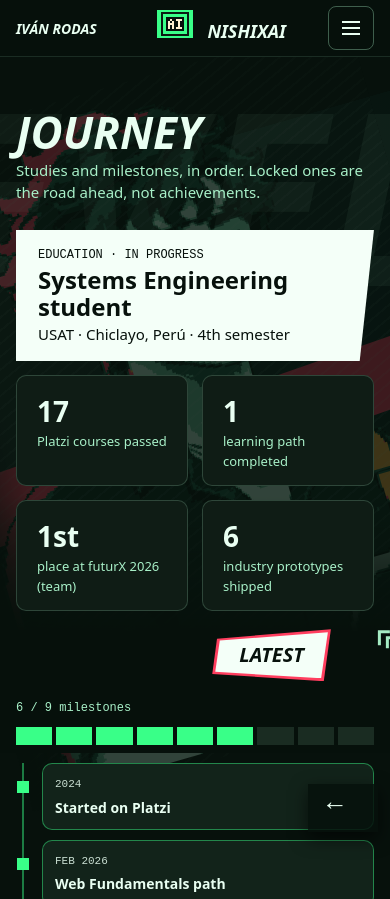
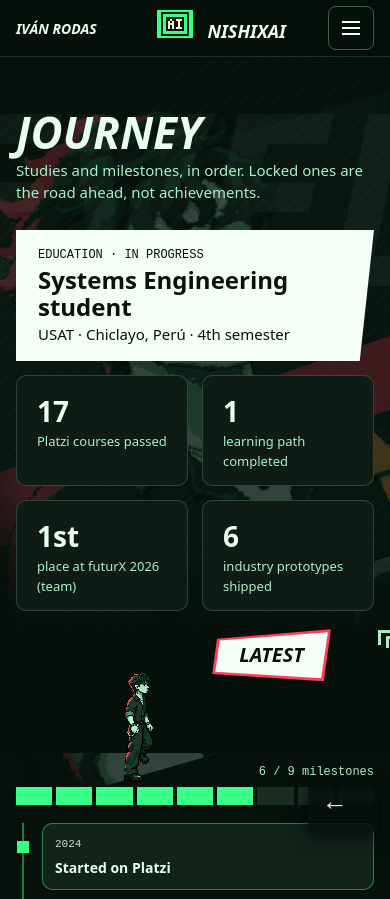
Before and after one commit to Nishix03/Nishix03.github.io, an Astro site in the folder frontend/: page /journey in a window 390 px wide. Shown: the top 899 px of the page. Built offline with nearby package versions, Linux system fonts and the light colour scheme; Astro itself is replaced by a stand-in of ours.

Commit message:
Añadir a mini Iván caminando por la barra de Journey
La tira de 8 poses de Codex recorre el carril de hitos con una pisada neón en cada paso. La página también recibe sus textos en español y deja visible al avatar en escritorio.

```diff
--- a/frontend/src/pages/journey.astro
+++ b/frontend/src/pages/journey.astro
@@ -3,9 +3,10 @@
 import PageShell from '../components/PageShell.astro';
 import AvatarCutin from '../components/AvatarCutin.astro';
 import Sprite from '../components/Sprite.astro';
-import { getContent } from '../content';
+import { getContent, localeFromUrl, localePath } from '../content';
 
-const { ui, journeyIntro, education, facts, milestones, diary, platzi } = getContent();
+const locale = localeFromUrl(Astro.url);
+const { ui, journeyIntro, education, facts, milestones, diary, platzi } = getContent(locale);
 const page = ui.pages.journey;
 ---
 
@@ -37,12 +38,22 @@
     <div class="timeline">
       <!-- El personaje camina sobre la barra; LATEST marca el último hito alcanzado -->
       <div class="timeline__walker" aria-hidden="true" data-loop>
+        <!-- Mini Iván camina por el carril de hitos: la tira dibuja los pasos (8 cuadros, 800 ms) y
+             fx-trek lo desplaza de izquierda a derecha. -->
         <div class="fx-trek timeline__walker-track">
-          <div class="fx-walk timeline__walker-box">
-            3D
-            <br />
-            walk
-          </div>
+          <!-- Pisada neón, como la de Springtrap: un destello bajo los pies en cada paso (2 por ciclo de 800 ms). -->
+          <span class="timeline__step"></span>
+          <span class="timeline__walker-box">
+            <img
+              class="cutin__strip timeline__walker-strip"
+              src="/avatar/journey-walk.webp"
+              alt=""
+              width="768"
+              height="128"
+              decoding="async"
+              style="--d:800ms;--n:8;--e:-87.5%"
+            />
+          </span>
         </div>
       </div>
       <div class="latest" aria-hidden="true">
@@ -59,7 +70,7 @@
         ))}
       </div>
 
-      <p class="timeline__legend mono" aria-hidden="true">{milestones.filter((m) => !m.locked).length} / {milestones.length} milestones</p>
+      <p class="timeline__legend mono" aria-hidden="true">{milestones.filter((m) => !m.locked).length} / {milestones.length} {ui.milestones}</p>
       <div class="timeline__bar">
         {milestones.map((milestone, i) => (
           <div
@@ -70,7 +81,10 @@
       </div>
       <ol class="timeline__cards">
         {milestones.map((milestone, i) => (
-          <li class:list={{ 'timeline__first-locked': milestone.locked && !milestones[i - 1]?.locked }}>
+          <li
+            class:list={{ 'timeline__first-locked': milestone.locked && !milestones[i - 1]?.locked }}
+            data-label={ui.nextLocked}
+          >
             <div
               class:list={['milestone', { 'milestone--locked': milestone.locked }]}
               aria-disabled={milestone.locked ? 'true' : 'false'}
@@ -116,6 +130,13 @@
 </BaseLayout>
 
 <style>
+  /* Escritorio: arriba el contenido va a la izquierda; el avatar ocupa la derecha y no queda tapado. */
+  @media (min-width: 1024px) {
+    .journey__top,
+    .timeline {
+      max-width: 860px;
+    }
+  }
   .journey__top {
     display: flex;
     flex-wrap: wrap;
@@ -138,9 +159,6 @@
   }
   @media (max-width: 767px) {
     /* El marcador «3D walk» (aún sin sprite) se oculta en móvil: suelto parece un resto. */
-    .timeline__walker {
-      display: none;
-    }
     .journey__intro .journey__facts {
       display: grid;
       align-items: stretch;
@@ -200,37 +218,65 @@
 
   .timeline {
     position: relative;
-    padding-top: 90px;
+    padding-top: 150px;
   }
   .timeline__walker {
     position: absolute;
     left: 0;
     top: 0;
     width: 66%;
-    height: 64px;
+    height: 152px; /* los pies (ancla de suelo) quedan sobre la barra */
   }
   .timeline__walker-track {
     position: absolute;
     left: 0;
     bottom: 0;
-    width: calc(100% - 48px);
-    height: 60px;
+    width: calc(100% - 96px);
+    height: 128px;
   }
+  /* Cuadro de 96×128 (la rejilla lógica 192×256 a la mitad) con la tira de 8 poses dentro. */
   .timeline__walker-box {
     position: absolute;
     left: 0;
     bottom: 0;
-    width: 48px;
-    height: 60px;
-    display: grid;
-    place-items: center;
-    border: 2px dashed rgba(168, 240, 200, 0.6);
-    background: rgba(73, 224, 240, 0.12);
-    font-family: var(--font-pixel);
-    font-size: 10px;
-    color: var(--color-mint);
-    text-align: center;
-    line-height: 1.1;
+    width: 96px;
+    height: 128px;
+    overflow: hidden;
+  }
+  .timeline__walker-strip {
+    width: 800%;
+    height: 100%;
+  }
+  /* Solo transform y opacity: la sombra es fija y el compositor anima el destello sin repintar. */
+  .timeline__step {
+    position: absolute;
+    left: 48px;
+    bottom: 2px;
+    width: 60px;
+    height: 10px;
+    margin-left: -30px;
+    border-radius: 50%;
+    background: radial-gradient(closest-side, #b8ffd6, var(--color-neon) 45%, rgba(57, 255, 136, 0));
+    box-shadow:
+      0 0 12px var(--color-neon),
+      0 0 24px rgba(57, 255, 136, 0.55);
+    opacity: 0;
+    animation: walker-step 400ms var(--ease-p3r) infinite;
+  }
+  @keyframes walker-step {
+    0% {
+      opacity: 1;
+      transform: scale(0.5);
+    }
+    100% {
+      opacity: 0;
+      transform: scale(1.6);
+    }
+  }
+  @media (prefers-reduced-motion: reduce) {
+    .timeline__step {
+      display: none;
+    }
   }
   .latest {
     position: absolute;
@@ -263,8 +309,8 @@
   }
   .timeline__legend {
     position: absolute;
-    left: 0;
-    top: 62px;
+    right: 0;
+    top: 126px;
     margin: 0;
     font-size: 12px;
     color: var(--color-mint);
@@ -306,7 +352,7 @@
       margin-top: 24px;
     }
     .timeline .timeline__cards .timeline__first-locked::after {
-      content: 'NEXT · LOCKED';
+      content: attr(data-label);
       position: absolute;
       left: 18px;
       top: -22px;
```
Also changed, not shown: frontend/public/avatar/journey-walk.webp (added).
